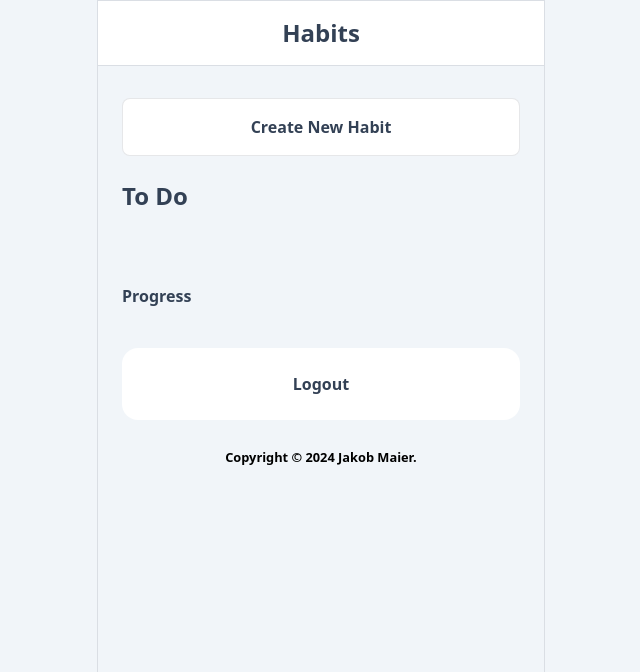
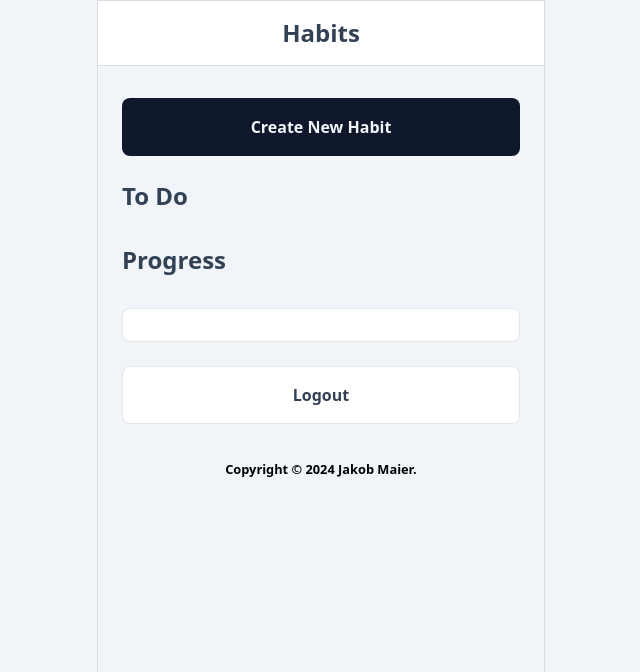
Before and after one commit to gue-ni/habit-tracker, a Flask app: page /dashboard in a window 1280 px wide. Shown: the top 672 px of the page, without its empty margins (319-959 px from the left). Run offline with Flask 3, Linux system fonts and the light colour scheme; the visitor is signed in with stand-in values (Sample User, id 1); data that the repository does not hold is empty; some libraries are stand-ins or nearby versions.

Commit message:
work on style

```diff
--- a/src/templates/dashboard.html
+++ b/src/templates/dashboard.html
@@ -14,7 +14,7 @@
 
   <div class="py-2">
     <a href="{{ url_for('new_event') }}" class="">
-      <div class="bg-white p-4 text-center rounded-lg border border-slate-900/10">
+      <div class="bg-slate-900 text-slate-100 p-4 text-center rounded-lg border border-slate-900/10">
         Create New Habit
       </div>
     </a>
@@ -26,13 +26,13 @@
     </h2>
   </div>
 
-  <div class="py-4">
+  <div class="">
     <div>
       {% for event in events_todo %}
       <div class="pb-4">
         <a href="{{ url_for('record_event', id=event[0]) }}" class="">
-          <div class="p-4 w-full bg-white rounded-lg border border-slate-900/10 text-center ">
-            {{ event[3] }} {{ event[1] }} streak: X expires: Y
+          <div class="p-4 w-full bg-white rounded-lg border border-slate-900/10">
+            {{ event[3] }} {{ event[1] }}
           </div>
         </a>
       </div>
@@ -40,20 +40,20 @@
     </div>
   </div>
 
-  <div class="w-full py-6">
-    <h2 class="text-1xl font-bold">
+  <div class="py-4">
+    <h2 class="text-2xl">
       Progress
     </h2>
   </div>
 
-
-  <div>
-    <!--
+  <!--
   The events that have been done
   This is a grid, where the columns are the days of the week
   and the rows are the events, with an emoji and the name on the left
   -->
-    <div>
+
+  <div class="py-4">
+    <div class="bg-white p-4 rounded-lg border border-slate-900/10">
       {% for event in events_done %}
       <div>
         <a href="{{ url_for('event', id=event[0]) }}">{{ event[3] }}{{ event[1] }}</a>
@@ -62,10 +62,9 @@
     </div>
   </div>
 
-  <div>
+  <div class="py-2">
     <a href="{{ url_for('logout') }}" class="">
-      <div
-        class="w-full bg-white rounded-2xl p-6 text-1xl font-bold text-center mt-4 active:bg-gray-500 active:text-white">
+      <div class="bg-white p-4 text-center rounded-lg border border-slate-900/10">
         Logout
       </div>
     </a>
```
Also changed, not shown: src/templates/new_event.html (+11 -12 lines).
